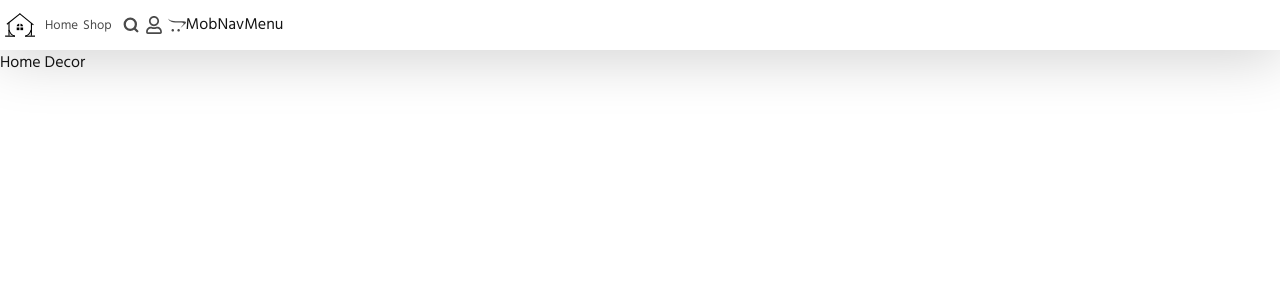
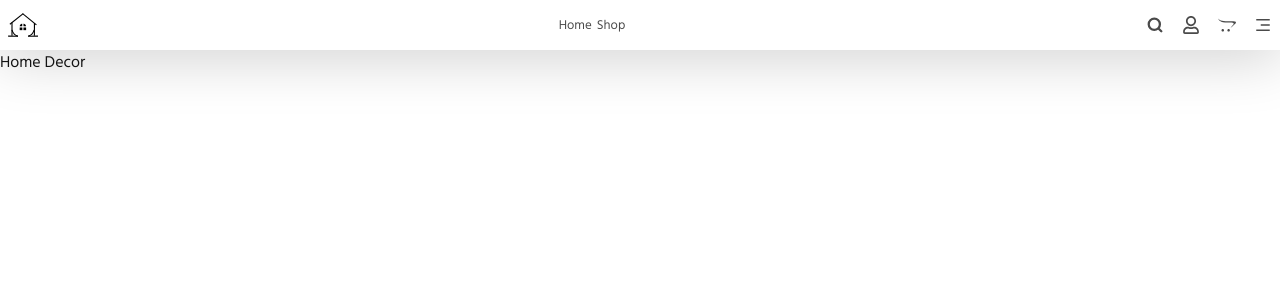
Before and after one commit to sijumoncy/home-decor, a Next.js app in the folder client/: page / in a window 1280 px wide. Shown: the top 300 px of the page. Built offline with nearby package versions, Linux system fonts and the light colour scheme.

Commit message:
added mob nav icon

```diff
--- a/client/app/Navbar.tsx
+++ b/client/app/Navbar.tsx
@@ -1,9 +1,10 @@
-import MobNavMenu from "@/components/MobNavMenu";
-import NavMenu from "@/components/NavMenu";
+import MobNavIcon from "@/components/navbar/MobNavIcon";
+import MobNavMenu from "@/components/navbar/MobNavMenu";
+import NavMenu from "@/components/navbar/NavMenu";
 import Image from "next/image";
 import React from "react";
-import {CiSearch} from 'react-icons/ci'
-import {FaRegUser, FaOpencart} from 'react-icons/fa'
+import { CiSearch } from "react-icons/ci";
+import { FaRegUser, FaOpencart } from "react-icons/fa";
 
 function Navbar() {
   return (
@@ -19,11 +20,11 @@ function Navbar() {
         </div>
         <NavMenu />
         <div className="icons">
-          <CiSearch style={{ strokeWidth: "2"}}  className="icon"/>
-          <FaRegUser  className="icon"/>
-          <FaOpencart  className="icon"/>
+          <CiSearch style={{ strokeWidth: "2" }} className="icon" />
+          <FaRegUser className="icon" />
+          <FaOpencart className="icon" />
+          <MobNavIcon />
         </div>
-        <MobNavMenu/>
       </div>
     </nav>
   );
--- a/client/components/MobNavMenu.tsx
+++ /dev/null
@@ -1,9 +0,0 @@
-import React from 'react'
-
-function MobNavMenu() {
-  return (
-    <div>MobNavMenu</div>
-  )
-}
-
-export default MobNavMenu
--- /dev/null
+++ b/client/components/navbar/MobNavIcon.tsx
@@ -0,0 +1,24 @@
+"use client";
+import Link from "next/link";
+import React, { useState } from "react";
+import { RiMenu3Fill, RiCloseFill } from "react-icons/ri";
+
+function MobNavIcon() {
+  const [open, setOpen] = useState(false);
+
+  const handleToggle = () => {
+    setOpen((prev:boolean) => !prev);
+  };
+
+  return (
+    <>
+      <div className="mobile-nav">
+        <div className="icon" onClick={handleToggle}>
+          {open ? <RiCloseFill /> : <RiMenu3Fill />}
+        </div>
+      </div>
+    </>
+  );
+}
+
+export default MobNavIcon;
--- /dev/null
+++ b/client/components/navbar/MobNavMenu.tsx
@@ -0,0 +1,35 @@
+"use client";
+
+import { menuLinks } from "@/constants/navMenu";
+import Link from "next/link";
+import React, { useState } from "react";
+import { RiMenu3Fill } from "react-icons/ri";
+
+function MobNavMenu() {
+  const [open, setOpen] = useState(false);
+
+  console.log({ open });
+
+  const handleToggle = () => {
+    setOpen((prev:boolean) => !prev);
+  };
+
+  return (
+    <>
+      <div className="mobile-nav">
+        <div className="icon" onClick={handleToggle}>
+          <RiMenu3Fill />
+        </div>
+        {/* <div className={`toggle-nav-section ${open ? "active" : '' }`}>
+          {menuLinks.map((link) => (
+            <Link key={link.id} href={link.link}>
+              {link.name}
+            </Link>
+          ))}
+        </div> */}
+      </div>
+    </>
+  );
+}
+
+export default MobNavMenu;
--- a/client/components/NavMenu.tsx
+++ b/client/components/navbar/NavMenu.tsx
@@ -1,10 +1,6 @@
 import React from 'react'
 import Link from "next/link";
-
-const menuLinks = [
-    { id: 1, name: "Home", link: "#" },
-    { id: 2, name: "Shop", link: "#" },
-  ];
+import { menuLinks } from '@/constants/navMenu';
 
 function NavMenu() {
   return (
--- /dev/null
+++ b/client/constants/navMenu.ts
@@ -0,0 +1,4 @@
+export const menuLinks = [
+    { id: 1, name: "Home", link: "#" },
+    { id: 2, name: "Shop", link: "#" },
+  ];
--- a/client/styles/partials/components/Navbar/_index.scss
+++ b/client/styles/partials/components/Navbar/_index.scss
@@ -1,3 +1,4 @@
 @import "./navmenu";
 @import "./mobnavmenu";
+@import "./mobnavicon";
 @import "./navbar";
--- /dev/null
+++ b/client/styles/partials/components/Navbar/_mobnavicon.scss
@@ -0,0 +1,15 @@
+.mobile-nav {
+    cursor: pointer;
+    transition: scale .5s;
+    display: flex;
+
+    &:hover {
+        scale: 110%;
+        color: var(--text-color);
+    }
+
+    .icon {
+        display: flex;
+
+    }
+}
--- a/client/styles/partials/components/Navbar/_navbar.scss
+++ b/client/styles/partials/components/Navbar/_navbar.scss
@@ -5,16 +5,19 @@
   @include flex-center-vert;
 
   .wrapper {
-    padding: 0 5px;
-    @include flex-center-vert;
+    width: 100%;
+    padding: 0 8px;
+    display: flex;
+    align-items: center;
+    justify-content: space-between;
 
     .logo {
       @include flex-center;
     }
 
     .icons {
-      display: flex;
-      gap: 5px;
+      @include flex-center-vert;
+      gap: 18px;
       font-size: large;
       color: #4a4a4a;
 
```
Also changed, not shown: client/context/appContext.tsx (added).
